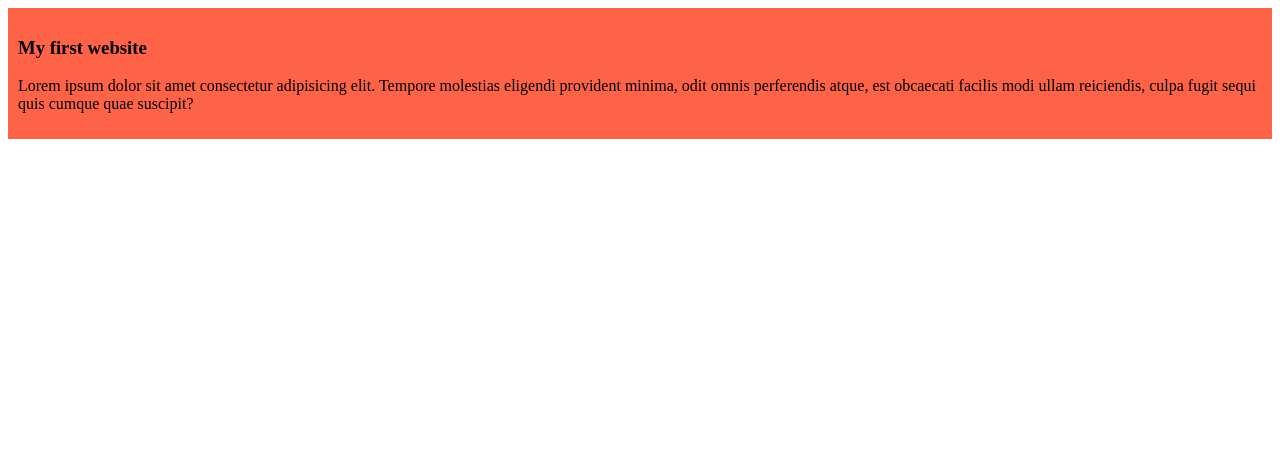
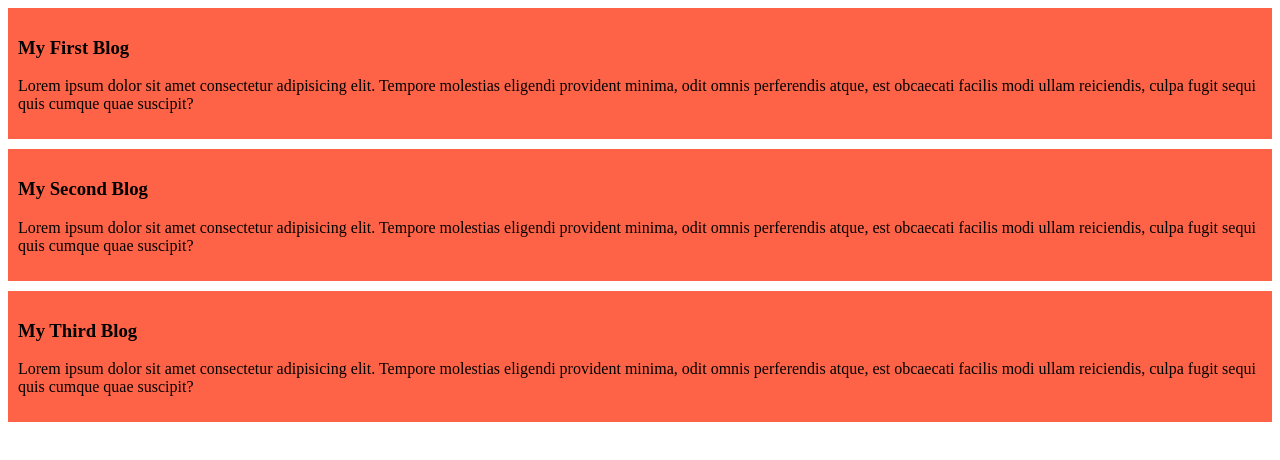
Before and after one commit to Sharmin2622/my-simple-website, a plain HTML site: page index.html in a window 1280 px wide. Drawn offline with Linux system fonts and the light colour scheme.

Commit message:
added the second and the third blog

```diff
--- a/index.html
+++ b/index.html
@@ -9,7 +9,15 @@
 </head>
 <body>
     <div>
-        <h3>My first website</h3>
+        <h3>My First Blog</h3>
+        <p>Lorem ipsum dolor sit amet consectetur adipisicing elit. Tempore molestias eligendi provident minima, odit omnis perferendis atque, est obcaecati facilis modi ullam reiciendis, culpa fugit sequi quis cumque quae suscipit?</p>
+    </div>
+    <div>
+        <h3>My Second Blog</h3>
+        <p>Lorem ipsum dolor sit amet consectetur adipisicing elit. Tempore molestias eligendi provident minima, odit omnis perferendis atque, est obcaecati facilis modi ullam reiciendis, culpa fugit sequi quis cumque quae suscipit?</p>
+    </div>
+    <div>
+        <h3>My Third Blog</h3>
         <p>Lorem ipsum dolor sit amet consectetur adipisicing elit. Tempore molestias eligendi provident minima, odit omnis perferendis atque, est obcaecati facilis modi ullam reiciendis, culpa fugit sequi quis cumque quae suscipit?</p>
     </div>
 </body>
--- a/styles/blog.css
+++ b/styles/blog.css
@@ -1,4 +1,5 @@
 div{
     background-color: tomato;
     padding: 10px;
+    margin-bottom: 10px;
 }
```
